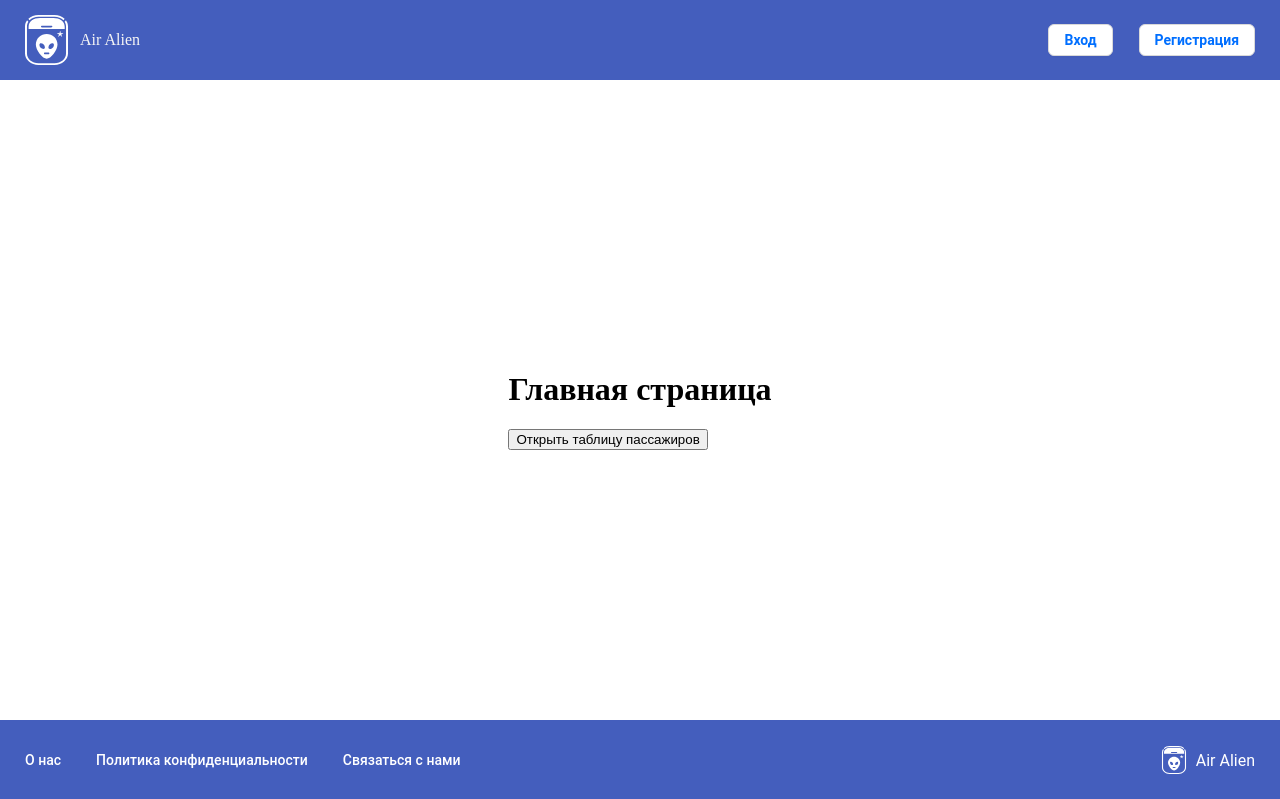
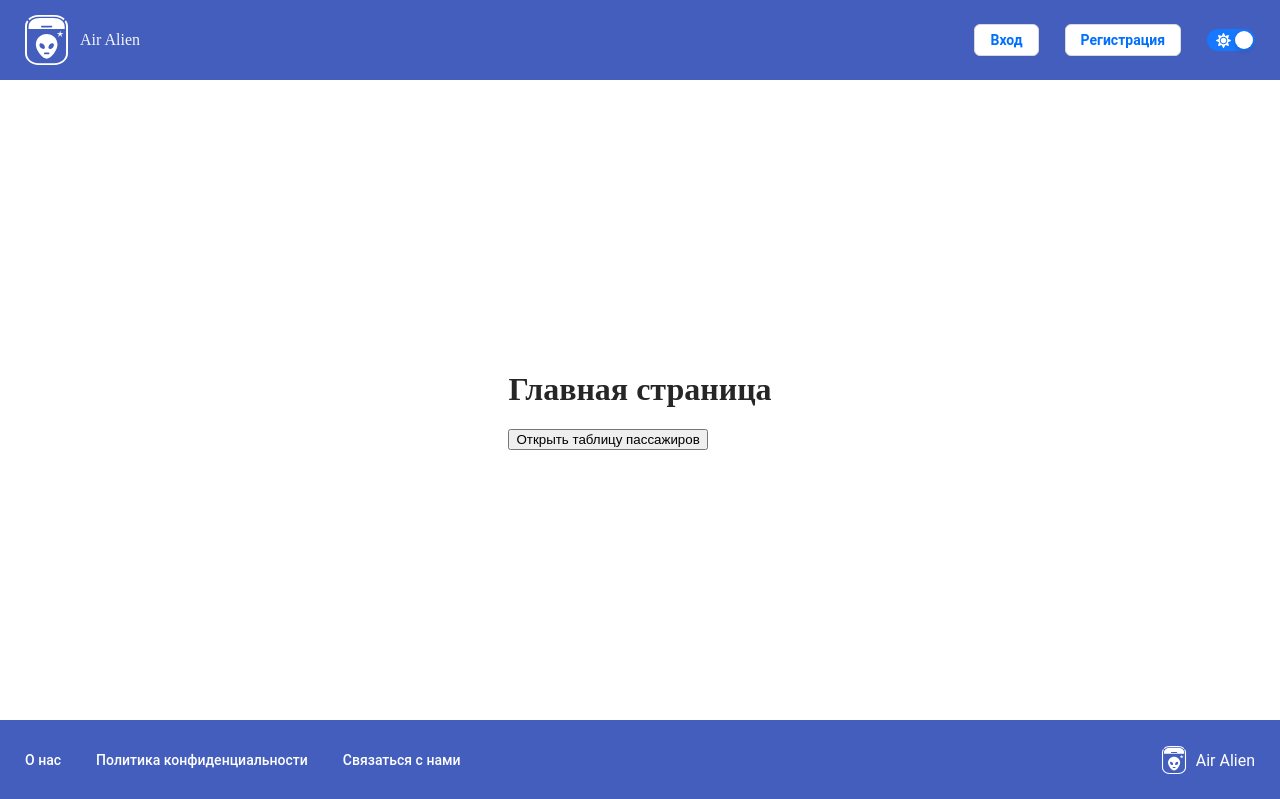
Before and after one commit to alyonastartseva/airways-7, a React (Vite) app: page / in a window 1280 px wide. Shown: the top 799 px of the page. Built offline with nearby package versions, Linux system fonts and the light colour scheme; no server answers.

Commit message:
AV-282 Theme switch

```diff
--- a/src/app/App.tsx
+++ b/src/app/App.tsx
@@ -1,6 +1,8 @@
 import AppRoutes from './AppRoutes';
 import TicketSearch from '@/features/TicketSearch/TicketSearch/TicketSearch';
 import { store } from '@/features/TicketSearch/model/store';
+import { ThemeProvider } from '@/shared/hooks/ThemeProvider/ThemeProvider';
+import '@/shared/styles/theme.scss';
 import { ReturnFlightSelector } from '@/shared/ui/ThereBack/ReturnFlightSelector/ReturnFlightSelector';
 import { TestDateOption } from '@/shared/ui/ThereBack/ReturnFlightSelector/TestDateOption';
 import { ThereFlightSelector } from '@/shared/ui/ThereBack/ThereFlightSelector/ThereFlightSelector';
@@ -12,6 +14,7 @@ export default function App() {
   return (
     <StrictMode>
       <Provider store={store}>
+        <ThemeProvider>
           <BrowserRouter>
             <AppRoutes />
             <div className="app">
@@ -36,6 +39,7 @@ export default function App() {
               </main>
             </div>
           </BrowserRouter>
+        </ThemeProvider>
       </Provider>
     </StrictMode>
   );
--- /dev/null
+++ b/src/shared/hooks/ThemeProvider/ThemeContext.tsx
@@ -0,0 +1,10 @@
+import { createContext } from 'react';
+
+type Theme = 'light' | 'dark';
+
+interface ThemeContextType {
+  theme: Theme;
+  toggleTheme: () => void;
+}
+
+export const ThemeContext = createContext<ThemeContextType | undefined>(undefined);
--- /dev/null
+++ b/src/shared/hooks/ThemeProvider/ThemeProvider.tsx
@@ -0,0 +1,20 @@
+import { ThemeContext } from './ThemeContext';
+import React, { useState, useEffect } from 'react';
+
+export const ThemeProvider: React.FC<{ children: React.ReactNode }> = ({ children }) => {
+  const [theme, setTheme] = useState<'light' | 'dark'>(() => {
+    const savedTheme = localStorage.getItem('theme');
+    return (savedTheme as 'light' | 'dark') || 'light';
+  });
+
+  useEffect(() => {
+    document.body.className = `theme-${theme}`;
+    localStorage.setItem('theme', theme);
+  }, [theme]);
+
+  const toggleTheme = () => {
+    setTheme((prevTheme) => (prevTheme === 'light' ? 'dark' : 'light'));
+  };
+
+  return <ThemeContext.Provider value={{ theme, toggleTheme }}>{children}</ThemeContext.Provider>;
+};
--- /dev/null
+++ b/src/shared/hooks/ThemeProvider/useTheme.tsx
@@ -0,0 +1,10 @@
+import { ThemeContext } from './ThemeContext';
+import { useContext } from 'react';
+
+export const useTheme = () => {
+  const context = useContext(ThemeContext);
+  if (context === undefined) {
+    throw new Error('useTheme must be used within a ThemeProvider');
+  }
+  return context;
+};
--- /dev/null
+++ b/src/shared/styles/theme.scss
@@ -0,0 +1,17 @@
+:root {
+  --background-color: $color-bg;
+  --text-color: rgba(0, 0, 0, 0.85);
+}
+
+.theme-dark {
+  --background-color: #001529;
+  --text-color: rgba(255, 255, 255, 0.85);
+}
+
+body {
+  background-color: var(--background-color);
+  color: var(--text-color);
+  transition:
+    background-color 0.3s,
+    color 0.3s;
+}
--- a/src/widgets/header/Header.module.scss
+++ b/src/widgets/header/Header.module.scss
@@ -24,6 +24,7 @@
 .authButtons {
   display: flex;
   gap: 26px;
+  align-items: center;
 
   :global(.ant-btn) {
     font-family: $font-primary;
--- a/src/widgets/header/Header.tsx
+++ b/src/widgets/header/Header.tsx
@@ -1,9 +1,12 @@
 import styles from './Header.module.scss';
+import { useTheme } from '@/shared/hooks/ThemeProvider/useTheme';
 import logo from '@assets/icons/logo.svg';
-import { Button } from 'antd';
+import { Button, Switch } from 'antd';
+import { FaSun, FaMoon } from 'react-icons/fa';
 import { Link } from 'react-router-dom';
 
 const Header: React.FC = () => {
+  const { theme, toggleTheme } = useTheme();
   return (
     <header className={styles.header}>
       <div className={styles.inner}>
@@ -16,6 +19,13 @@ const Header: React.FC = () => {
             <Button type="default">Вход</Button>
           </Link>
           <Button type="default">Регистрация</Button>
+          <Switch
+            checkedChildren={<FaSun style={{ marginTop: 4, height: 15, width: 15 }} />}
+            unCheckedChildren={<FaMoon style={{ marginBottom: 2 }} />}
+            defaultChecked
+            checked={theme === 'light'}
+            onChange={toggleTheme}
+          />
         </div>
       </div>
     </header>
```
Lines whose indentation alone changed are shown as unchanged.
